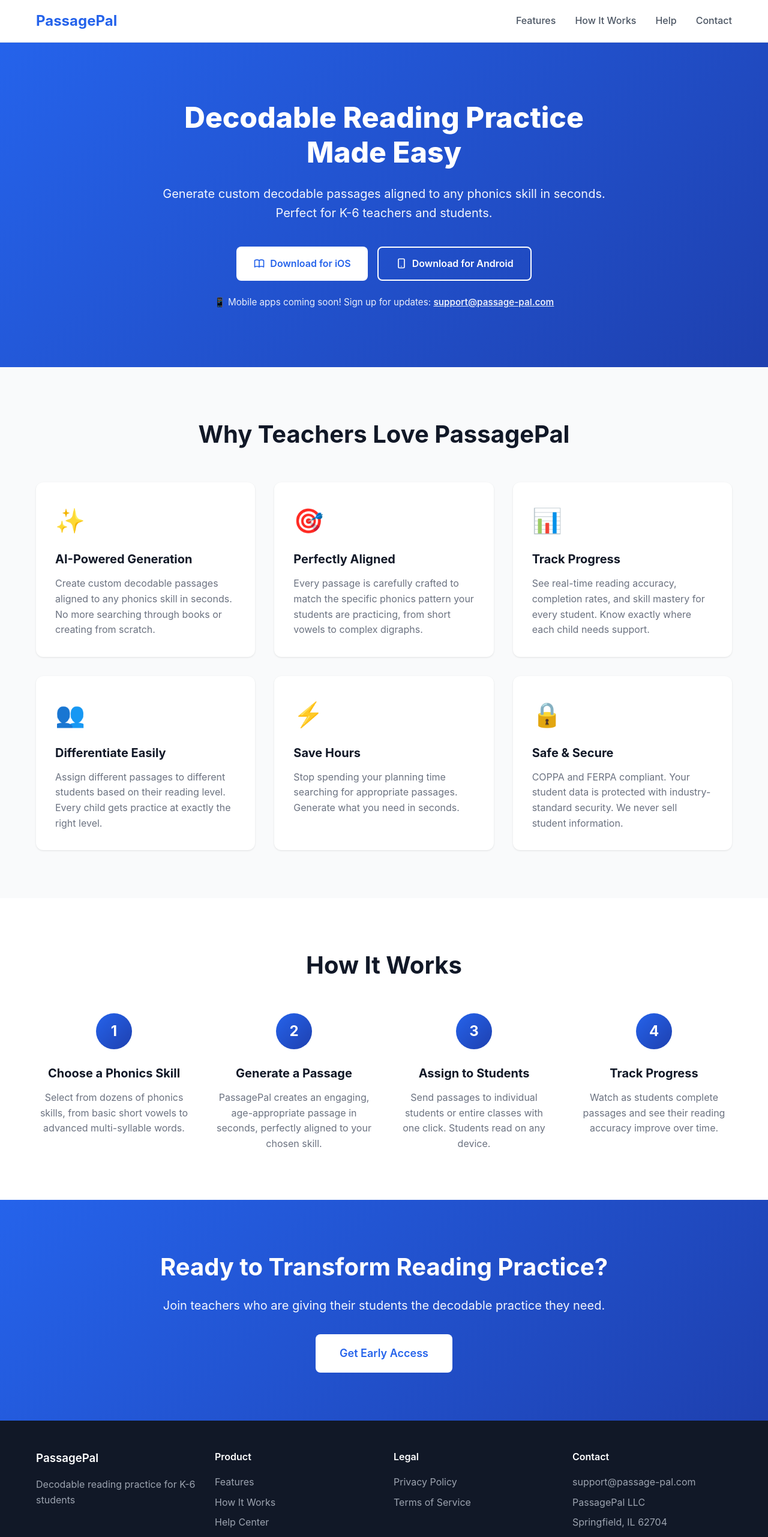
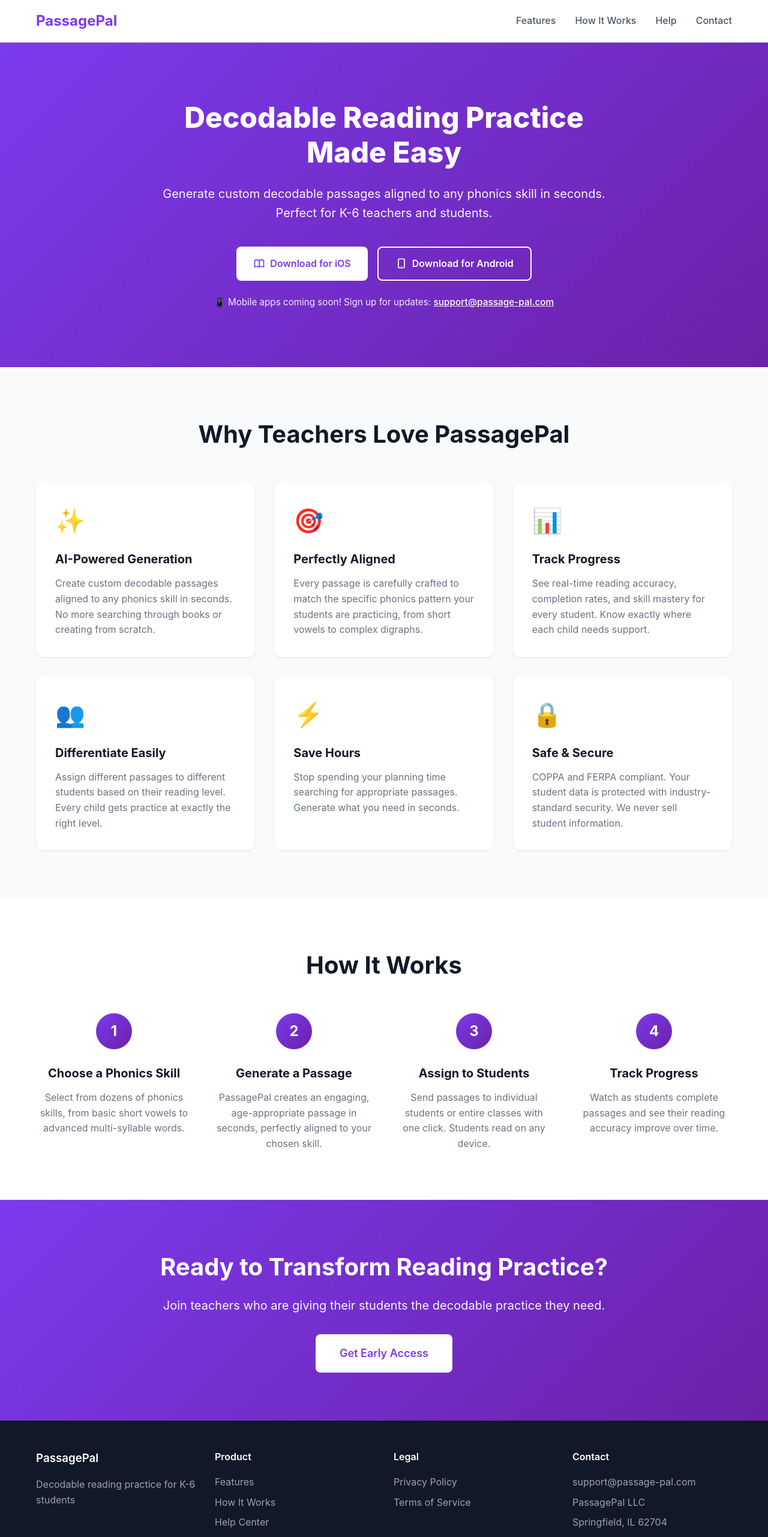
Before and after one commit to macmahurin/PassagePal-website, a plain HTML site: page index.html in a window 1280 px wide. Shown: the top 2562 px of the page at 60% size. Drawn offline with Linux system fonts and the light colour scheme.

Commit message:
Update style.css
Updated to purple branding

```diff
--- a/style.css
+++ b/style.css
@@ -36,7 +36,7 @@
 
 .nav-brand h1 {
     font-size: 1.5rem;
-    color: #2563eb;
+    color: #7C3AED;
     font-weight: 700;
 }
 
@@ -53,12 +53,12 @@
 }
 
 .nav-links a:hover {
-    color: #2563eb;
+    color: #7C3AED;
 }
 
 /* Hero Section */
 .hero {
-    background: linear-gradient(135deg, #2563eb 0%, #1e40af 100%);
+    background: linear-gradient(135deg, #7C3AED 0%, #6B21A8 100%);
     color: white;
     padding: 6rem 0;
     text-align: center;
@@ -120,7 +120,7 @@
 
 .btn-primary {
     background-color: white;
-    color: #2563eb;
+    color: #7C3AED;
 }
 
 .btn-primary:hover {
@@ -220,7 +220,7 @@
 .step-number {
     width: 60px;
     height: 60px;
-    background: linear-gradient(135deg, #2563eb 0%, #1e40af 100%);
+    background: linear-gradient(135deg, #7C3AED 0%, #6B21A8 100%);
     color: white;
     border-radius: 50%;
     display: flex;
@@ -245,7 +245,7 @@
 
 /* CTA Section */
 .cta {
-    background: linear-gradient(135deg, #2563eb 0%, #1e40af 100%);
+    background: linear-gradient(135deg, #7C3AED 0%, #6B21A8 100%);
     color: white;
     padding: 5rem 0;
     text-align: center;
@@ -398,7 +398,7 @@
 }
 
 .legal-page a {
-    color: #2563eb;
+    color: #7C3AED;
     text-decoration: none;
 }
 
@@ -409,7 +409,7 @@
 .back-link {
     display: inline-block;
     margin-bottom: 2rem;
-    color: #2563eb;
+    color: #7C3AED;
     text-decoration: none;
     font-weight: 500;
 }
```
